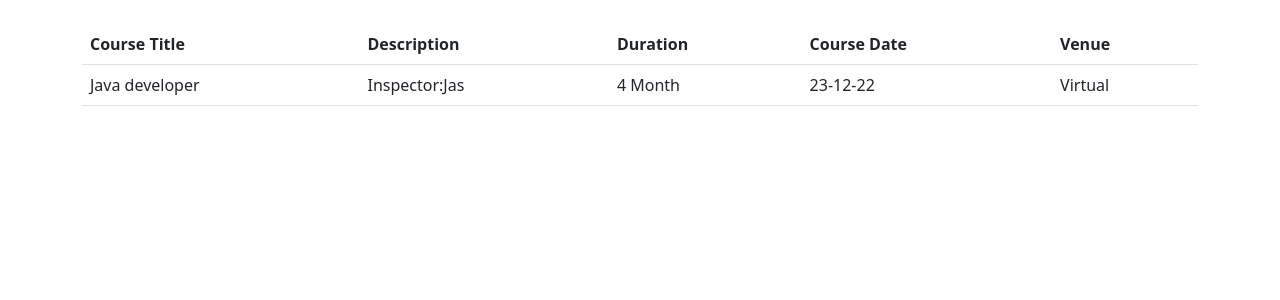
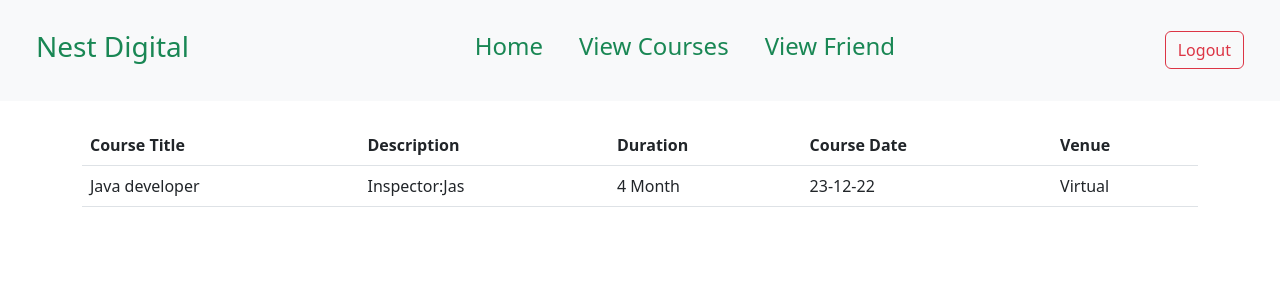
Before and after one commit to Jaseel7012/Nest_Digital-_angular_app, an Angular app: page /viewc in a window 1280 px wide. Shown: the top 300 px of the page. Built offline with nearby package versions, Linux system fonts and the light colour scheme.

Commit message:
admin navbar in viewcourse

```diff
--- /dev/null
+++ b/src/app/admin-navbar/admin-navbar.component.html
@@ -0,0 +1,32 @@
+<nav class="navbar navbar-expand-lg navbar-light bg-light p-4">
+    <div class="container-fluid">
+      <a class="navbar-brand text-success"   href="#" ><h3>Nest Digital</h3></a>
+      <button class="navbar-toggler" type="button " data-bs-toggle="collapse" data-bs-target="#navbarNavDropdown" aria-controls="navbarNavDropdown" aria-expanded="false" aria-label="Toggle navigation">
+        <span class="navbar-toggler-icon"></span>
+      </button>
+      <div class="collapse navbar-collapse pl-3" id="navbarNavDropdown" >
+        <ul class="navbar-nav mx-auto">
+
+
+          <li class="nav-item" style="padding-left: 10px;padding-right:10px;">
+            <a class="nav-link text-success" routerLink="/"><h4>Home</h4></a>
+          </li>
+
+          <li class="nav-item" style="padding-left: 10px;padding-right:10px;">
+            <a class="nav-link text-success" routerLink="/viewcourse"><h4>View Courses</h4> </a>
+          </li>
+
+
+          <li class="nav-item" style="padding-left: 10px;padding-right:10px ; " >
+            <a class="nav-link text-success" routerLink="/viewfrnds"><h4>View Friend</h4></a>
+          </li>
+
+
+
+
+        </ul>
+        <a href="/admin" class="btn btn-outline-danger">Logout</a>
+
+      </div>
+    </div>
+  </nav>
--- a/src/app/app.module.ts
+++ b/src/app/app.module.ts
@@ -14,6 +14,7 @@
 import { ViewFriendComponent } from './view-friend/view-friend.component';
 import { ViewCourseComponent } from './view-course/view-course.component';
 import { NavbarComponent } from './navbar/navbar.component';
+import { AdminNavbarComponent } from './admin-navbar/admin-navbar.component';
 
 const myroute:Routes=[
   {
@@ -66,7 +67,8 @@
     CourseaddComponent,
     AddFriendComponent,
     ViewCourseComponent,
-    NavbarComponent
+    NavbarComponent,
+    AdminNavbarComponent
   ],
   imports: [
     BrowserModule,
--- a/src/app/view-course/view-course.component.html
+++ b/src/app/view-course/view-course.component.html
@@ -1,3 +1,4 @@
+<app-admin-navbar></app-admin-navbar>
 <div class="container">
     <div class="row mt-4">
         <div class="col col-12 col-sm-12 col-md-12 col-xl-12 col-xxl-12">
--- a/src/app/view-friend/view-friend.component.html
+++ b/src/app/view-friend/view-friend.component.html
@@ -1,3 +1,5 @@
+
+
 <div class="container">
     <div class="row">
         <div class="col col-12 col-sm-12 col-md-12 col-lg-12 col-xl-12 col-xxl-12">
```
Also changed, not shown: src/app/admin-navbar/admin-navbar.component.ts (added, +10 -0 lines), src/app/admin-navbar/admin-navbar.component.css (added).
